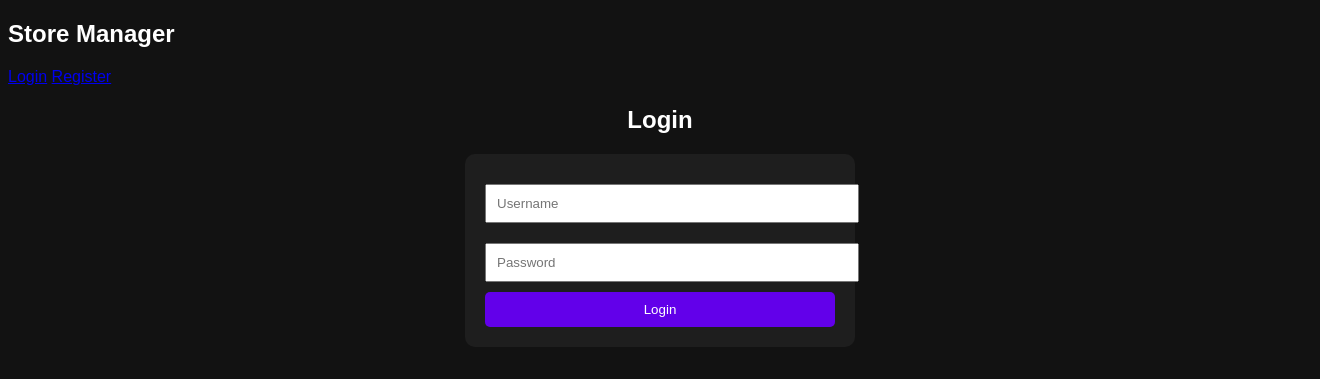
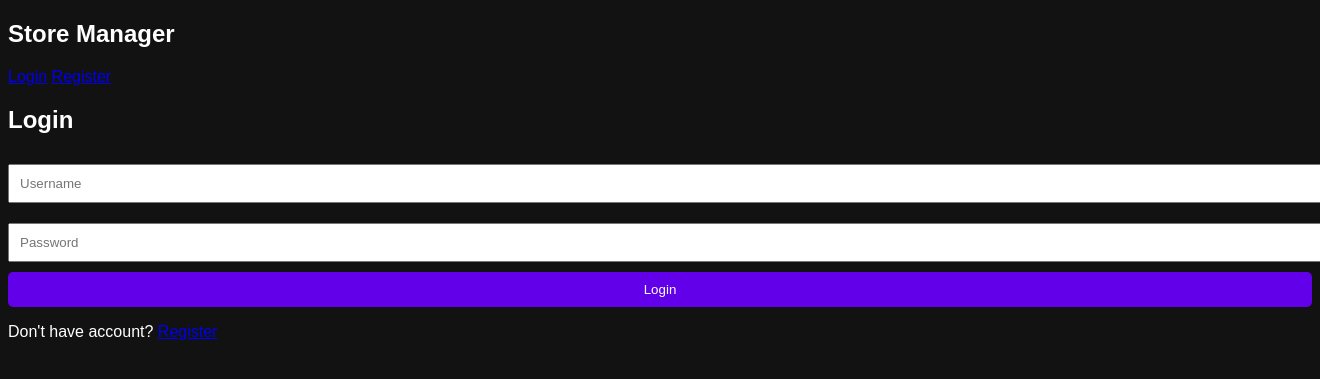
Before and after one commit to manojar346-hue/Clothes-, a Flask app: page /login in a window 1320 px wide; the page is wider, and only the part inside the window is pictured. Shown: the top 379 px of that part. Run offline with Flask 3, Linux system fonts and the light colour scheme.

Commit message:
Update login.html

```diff
--- a/templates/login.html
+++ b/templates/login.html
@@ -1,15 +1,20 @@
 {% extends "base.html" %}
 {% block content %}
-<h2 style="text-align:center;">Login</h2>
 
-<form method="POST" class="card">
-    <input name="username" placeholder="Username" required>
-    <input type="password" name="password" placeholder="Password" required>
+<div class="box">
+    <h2>Login</h2>
 
-    {% if message %}
-    <p style="color:red;">{{ message }}</p>
+    {% if msg %}
+    <p style="color:red">{{ msg }}</p>
     {% endif %}
 
-    <button type="submit">Login</button>
-</form>
+    <form method="POST">
+        <input name="username" placeholder="Username" required>
+        <input type="password" name="password" placeholder="Password" required>
+        <button>Login</button>
+    </form>
+
+    <p>Don't have account? <a href="/register">Register</a></p>
+</div>
+
 {% endblock %}
```
